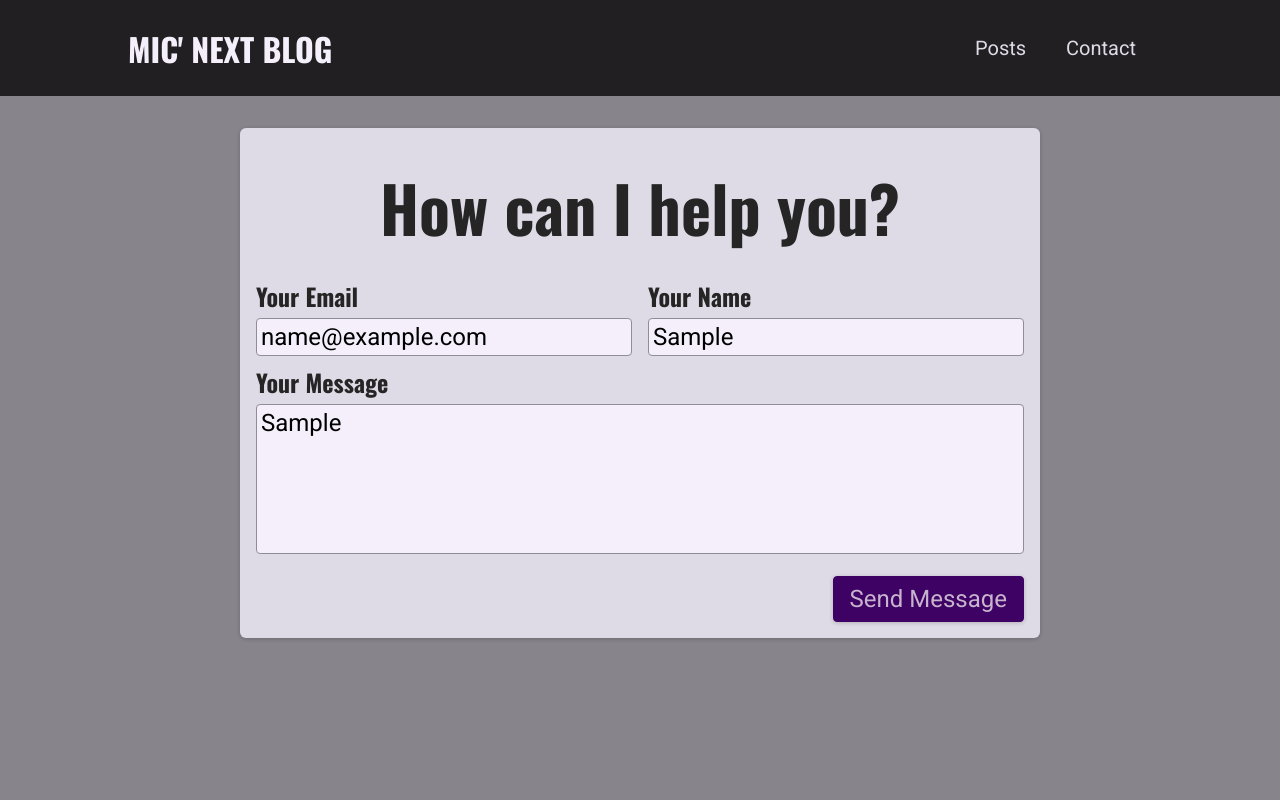
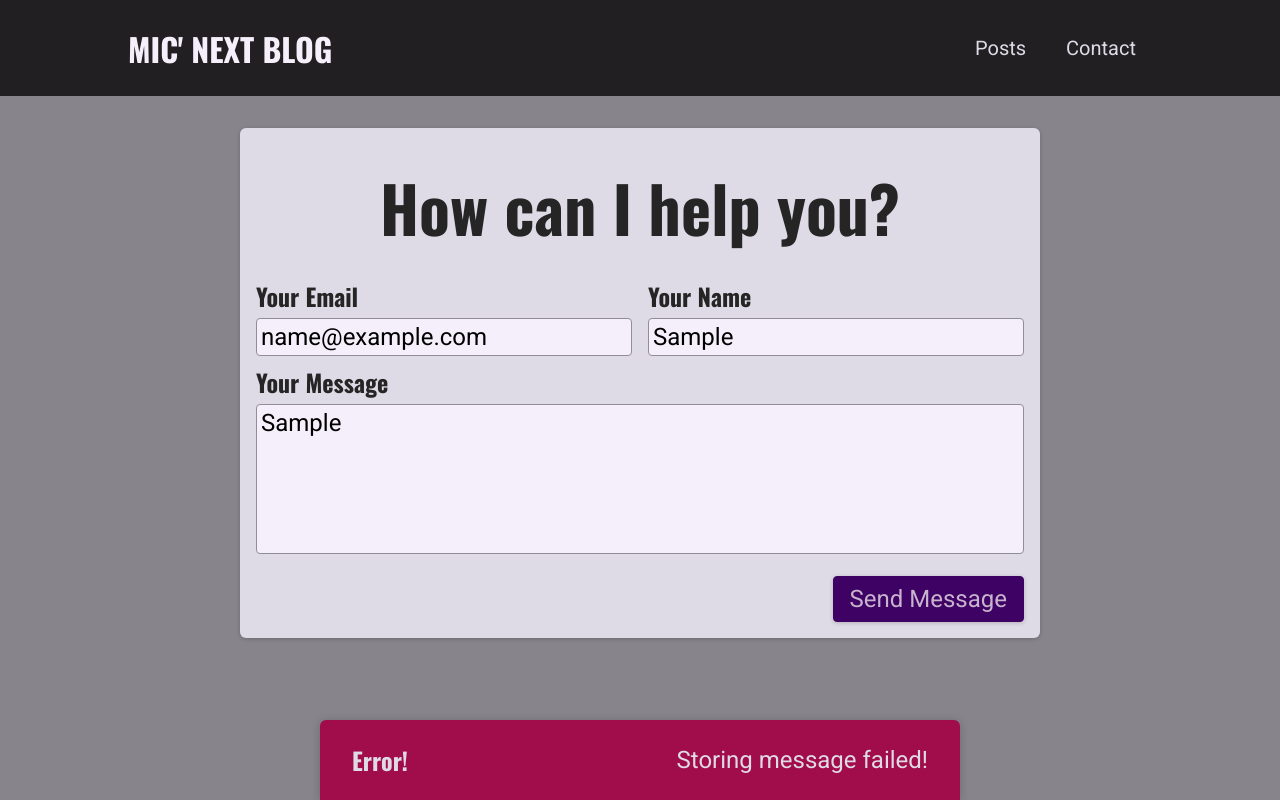
Before and after one commit to MrMic/NextJS-S19-BLOG, a Next.js app: page /contact in a window 1280 px wide. Both pictures are taken after typing "name@example.com", "Sample", "Sample" into the empty fields and a click on the button "Send Message". Built offline with nearby package versions, Linux system fonts and the light colour scheme; no server answers; the database is empty.

Commit message:
feat(UI/UX): Add UI feedback w/ notifications

```diff
--- a/components/contact/contact-form.js
+++ b/components/contact/contact-form.js
@@ -1,68 +1,144 @@
-import { useState } from 'react';
+import { useState, useEffect } from 'react';
+
 import classes from './contact-form.module.css';
+import Notification from '../ui/notification';
 
+// ______________________________________________________________________
+async function sendContactData(contactDetails) {
+  const response = await fetch('/api/contact', {
+    method: 'POST',
+    body: JSON.stringify(contactDetails),
+    headers: {
+      'Content-Type': 'application/json',
+    },
+  });
+
+  const data = await response.json();
+
+  if (!response.ok) {
+    throw new Error(data.message || 'Something went wrong!');
+  }
+}
+
+// ╾────────────────────────────────────────────────────────────────────╼
 function ContactForm() {
-  const [ enteredEmail, setEnteredEmail ] = useState( '' );
-  const [ enteredName, setEnteredName ] = useState( '' );
-  const [ enteredMessage, setEnteredMessage ] = useState( '' );
+  const [enteredEmail, setEnteredEmail] = useState('');
+  const [enteredName, setEnteredName] = useState('');
+  const [enteredMessage, setEnteredMessage] = useState('');
+  const [requestStatus, setRequestStatus] = useState(); // 'pending', 'success', 'error'
+  const [requestError, setRequestError] = useState();
 
-  function sendMessageHandler( event ) {
+  // * INFO: HOOK  _______________________________________________________
+  useEffect(() => {
+    if (requestStatus === 'success' || requestStatus === 'error') {
+      const timer = setTimeout(() => {
+        setRequestStatus(null);
+        setRequestError(null);
+      }, 3000);
+
+      return () => clearTimeout(timer);
+    }
+  }, [requestStatus]);
+
+  // ______________________________________________________________________
+  async function sendMessageHandler(event) {
     event.preventDefault();
 
-    fetch( '/api/contact', {
-      method: 'POST',
-      body: JSON.stringify( {
+    // optional: add client-side validation
+
+    setRequestStatus('pending');
+
+    try {
+      await sendContactData({
         email: enteredEmail,
         name: enteredName,
         message: enteredMessage,
-      } ),
-      headers: {
-        'Content-Type': 'application/json',
-      },
-    } )
+      });
+      setRequestStatus('success');
+      setEnteredMessage('');
+      setEnteredEmail('');
+      setEnteredName('');
+    } catch (error) {
+      setRequestError(error.message);
+      setRequestStatus('error');
+    }
+  }
+
+  // ______________________________________________________________________
+  let notification;
+
+  if (requestStatus === 'pending') {
+    notification = {
+      status: 'pending',
+      title: 'Sending message...',
+      message: 'Your message is on its way!',
+    };
+  }
+
+  if (requestStatus === 'success') {
+    notification = {
+      status: 'success',
+      title: 'Success!',
+      message: 'Message sent successfully!',
+    };
+  }
+
+  if (requestStatus === 'error') {
+    notification = {
+      status: 'error',
+      title: 'Error!',
+      message: requestError,
+    };
   }
 
   return (
-    <section className={ classes.contact }>
+    <section className={classes.contact}>
       <h1>How can I help you?</h1>
-      <form className={ classes.form } onSubmit={ sendMessageHandler }>
-        <div className={ classes.controls }>
-          <div className={ classes.control }>
+      <form className={classes.form} onSubmit={sendMessageHandler}>
+        <div className={classes.controls}>
+          <div className={classes.control}>
             <label htmlFor='email'>Your Email</label>
             <input
               type='email'
               id='email'
               required
-              value={ enteredEmail }
-              onChange={ event => setEnteredEmail( event.target.value ) }
+              value={enteredEmail}
+              onChange={(event) => setEnteredEmail(event.target.value)}
             />
           </div>
-          <div className={ classes.control }>
+          <div className={classes.control}>
             <label htmlFor='name'>Your Name</label>
             <input
               type='text'
               id='name'
               required
-              value={ enteredName }
-              onChange={ event => setEnteredName( event.target.value ) }
+              value={enteredName}
+              onChange={(event) => setEnteredName(event.target.value)}
             />
           </div>
         </div>
-        <div className={ classes.control }>
+        <div className={classes.control}>
           <label htmlFor='message'>Your Message</label>
           <textarea
             id='message'
             rows='5'
             required
-            value={ enteredMessage }
-            onChange={ event => setEnteredMessage( event.target.value ) }
+            value={enteredMessage}
+            onChange={(event) => setEnteredMessage(event.target.value)}
           ></textarea>
         </div>
 
-        <div className={ classes.actions }>
+        <div className={classes.actions}>
           <button>Send Message</button>
         </div>
       </form>
+      {notification && (
+        <Notification
+          status={notification.status}
+          title={notification.title}
+          message={notification.message}
+        />
+      )}
     </section>
   );
 }
--- /dev/null
+++ b/components/ui/notification.js
@@ -0,0 +1,27 @@
+
+import classes from './notification.module.css';
+
+function Notification(props) {
+  const { title, message, status } = props;
+
+  let statusClasses = '';
+
+  if (status === 'success') {
+    statusClasses = classes.success;
+  }
+
+  if (status === 'error') {
+    statusClasses = classes.error;
+  }
+
+  const cssClasses = `${classes.notification} ${statusClasses}`;
+
+  return (
+    <div className={cssClasses}>
+      <h2>{title}</h2>
+      <p>{message}</p>
+    </div>
+  );
+}
+
+export default Notification;
--- /dev/null
+++ b/components/ui/notification.module.css
@@ -0,0 +1,43 @@
+.notification {
+  display: flex;
+  justify-content: space-between;
+  align-items: center;
+  color: var(--color-grey-100);
+  background-color: var(--color-grey-800);
+  padding: 0 var(--size-8);
+  box-shadow: 0 1px 8px rgba(0, 0, 0, 0.2);
+  position: fixed;
+  height: 5rem;
+  bottom: 0;
+  width: 100%;
+  left: 0;
+  border-top-right-radius: 0;
+  border-top-left-radius: 0;
+}
+
+.notification h2 {
+  font-size: var(--size-6);
+  margin: 0;
+}
+
+.notification p {
+  margin: 0;
+}
+
+.success {
+  background-color: var(--color-success-500);
+  color: var(--color-grey-800);
+}
+
+.error {
+  background-color: var(--color-error-500);
+}
+
+@media (min-width: 768px) {
+  .notification {
+    width: 40rem;
+    left: calc(50% - 20rem);
+    border-top-right-radius: 6px;
+    border-top-left-radius: 6px;
+  }
+}
```
